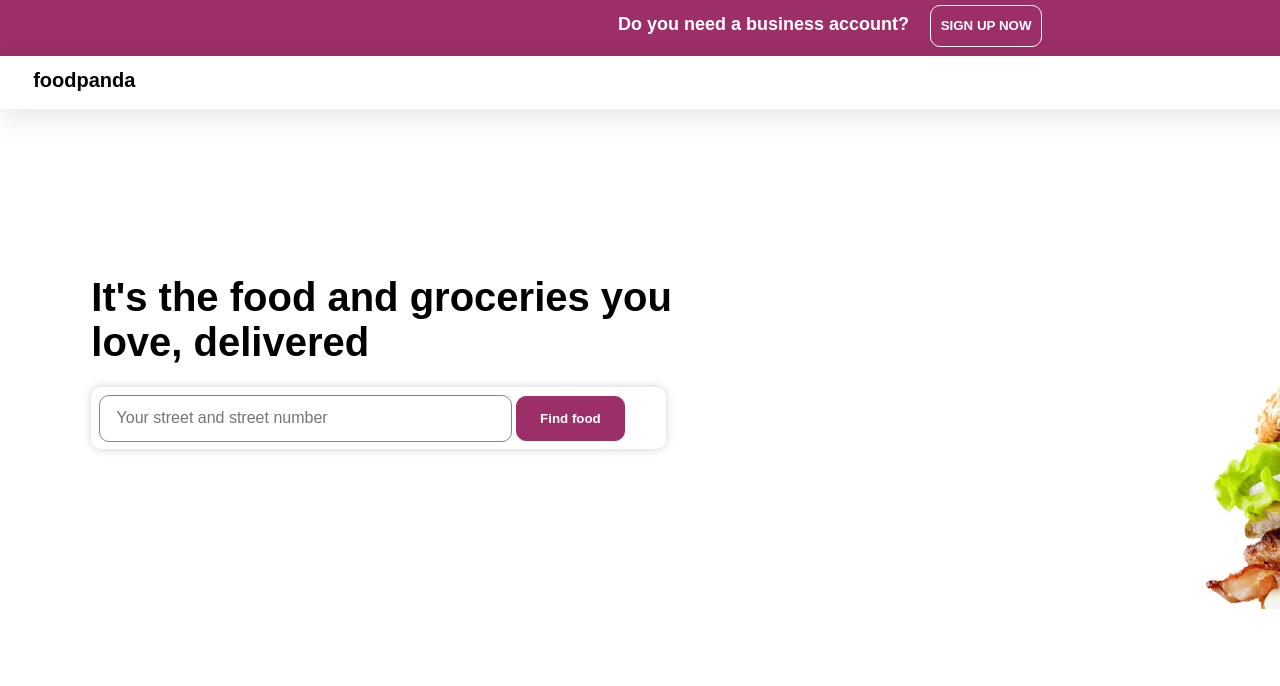
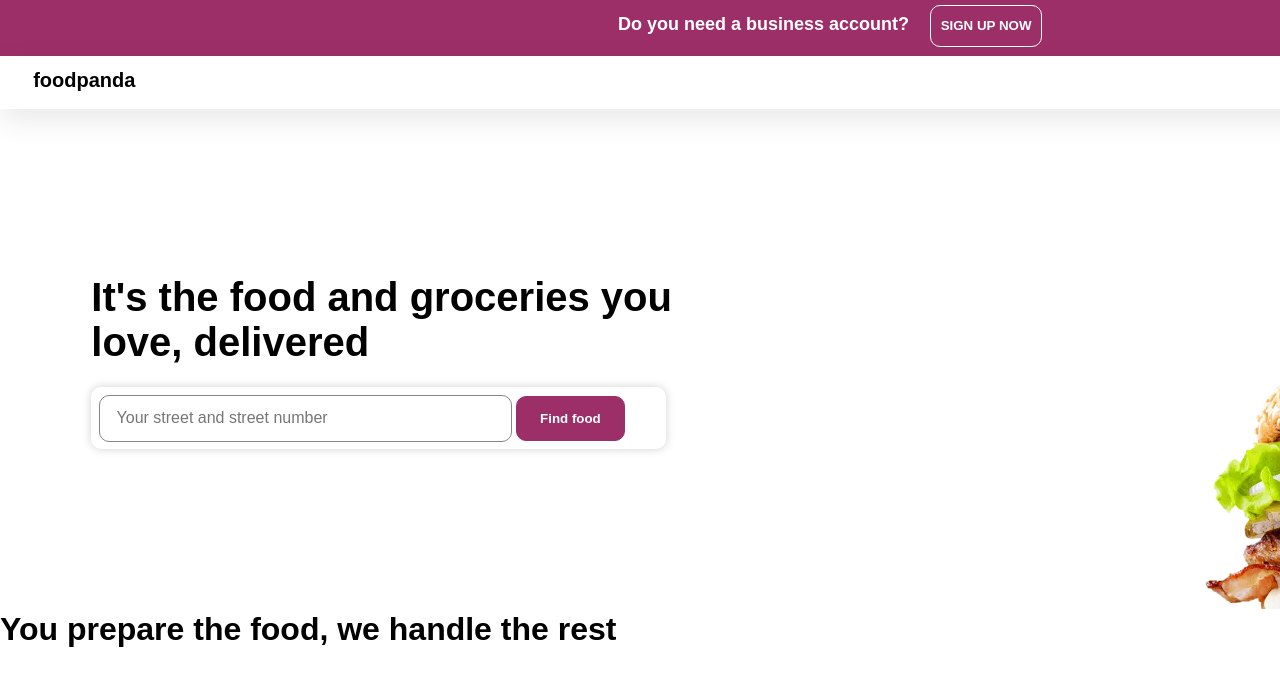
Before and after one commit to DaniyalSaud/FoodPanda-clone, a plain HTML site: page dup.html in a window 1280 px wide. Shown: the top 686 px of the page. Drawn offline with Linux system fonts and the light colour scheme.

Commit message:
add new-image

```diff
--- a/dup.html
+++ b/dup.html
@@ -39,5 +39,11 @@
         </div>
     </div>
 
+    <br/> <br/> <br/> <br/> <br/> <br/> <br/> <br/> <br/>
+
+    <div class="main-sec-b">
+        <h1>You prepare the food, we handle the rest</h1>
+    </div>
+
 </body>
 </html>
```
Also changed, not shown: images/big-image-2.png (added).
